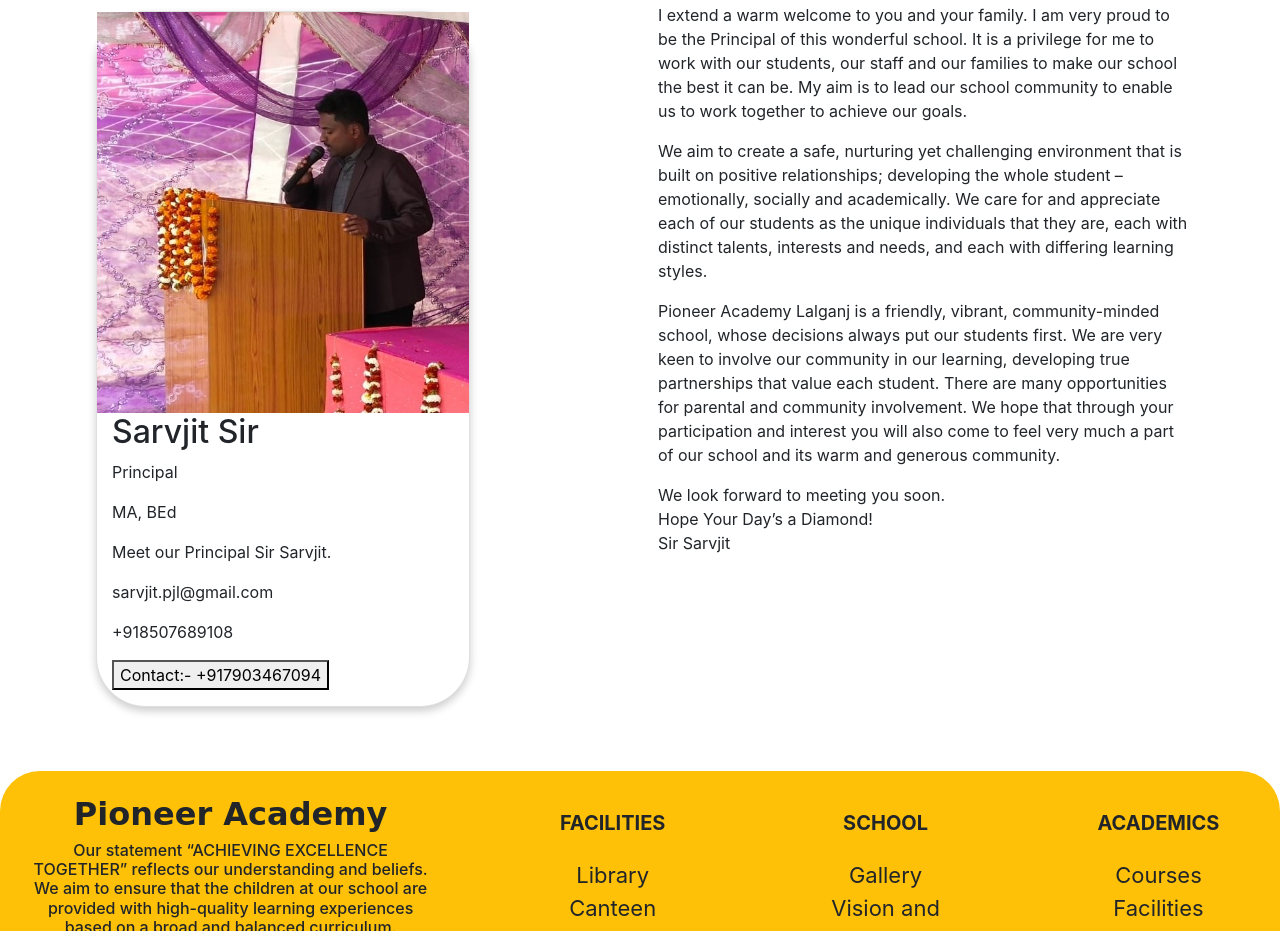
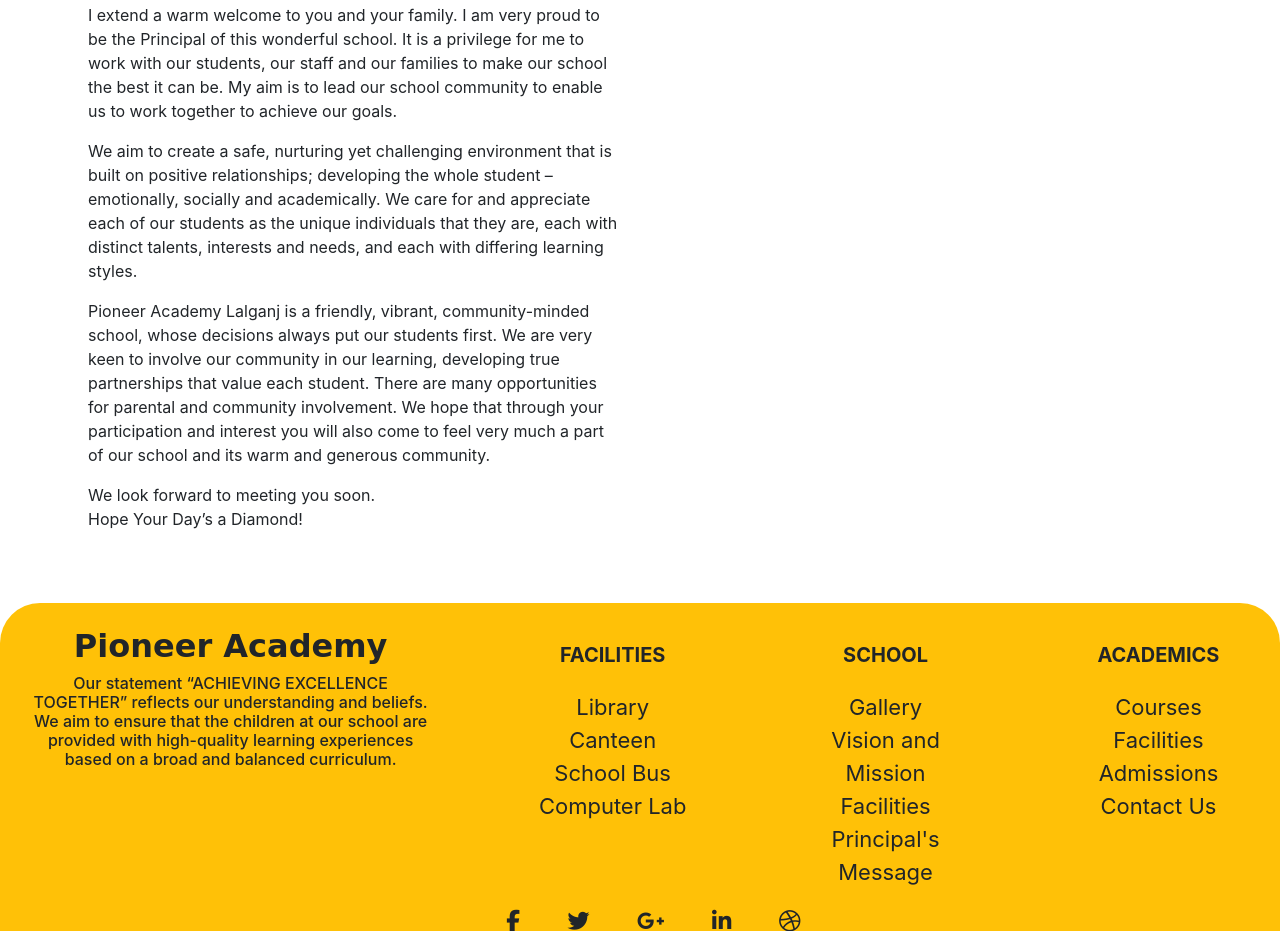
Before and after one commit to ShyamPraveenSingh/School-Website, a plain HTML site: page principal.html in a window 1280 px wide. Shown: the part 616-1547 px from the top of the page. Drawn offline with nearby package versions, Linux system fonts and the light colour scheme.

Commit message:
Refactor principal message layout and content

```diff
--- a/principal.html
+++ b/principal.html
@@ -68,45 +68,38 @@
 		<div class="display-4 mt-5" style="font-family: cursive; font-weight: bold; text-align: center;">Message from the principal's desk</div><br>
 
 
+<!-- the first row -->
 
-		<!-- the first row -->
+<div class="row">
+  <div class="column">
 
-				<div class="row">
-					<div class="column">
-					    <div class="card">
-					      <img src="princi.jpeg" alt="Sir" style="width:100%">
-					      <div class="container">
-					        <h2>Sarvjit Sir</h2>
-					        <p class="title">Principal</p>
-                  <p>MA, BEd</p>
-					        <p>Meet our Principal Sir Sarvjit. </p>
-					        <p>sarvjit.pjl@gmail.com</p>
-                  <p>+918507689108</p>
-					        <p><button class="button">Contact:- +917903467094</button></p>
-					      </div>
-					    </div>
-				    </div>
+    <!-- <div class="vl"> -->
 
-
-				     <!-- Shyam -->
-					  <div class="column">
-					  	<!-- <div class="vl"> -->
-
-					    <p>I extend a warm welcome to you and your family. I am very proud to be the Principal of this wonderful school. It is a privilege for me to work with our students, our staff and our families to make our school the best it can be. My aim is to lead our school community to enable us to work together to achieve our goals.</p>
+    <p>I extend a warm welcome to you and your family. I am very proud to be the Principal of this wonderful school. It
+      is a privilege for me to work with our students, our staff and our families to make our school the best it can be.
+      My aim is to lead our school community to enable us to work together to achieve our goals.</p>
 
 
 
-						<p>We aim to create a safe, nurturing yet challenging environment that is built on positive relationships; developing the whole student – emotionally, socially and academically. We care for and appreciate each of our students as the unique individuals that they are, each with distinct talents, interests and needs, and each with differing learning styles.</p>
+    <p>We aim to create a safe, nurturing yet challenging environment that is built on positive relationships;
+      developing the whole student – emotionally, socially and academically. We care for and appreciate each of our
+      students as the unique individuals that they are, each with distinct talents, interests and needs, and each with
+      differing learning styles.</p>
 
 
 
 
-						<p>Pioneer Academy Lalganj is a friendly, vibrant, community-minded school, whose decisions always put our students first. We are very keen to involve our community in our learning, developing true partnerships that value each student. There are many opportunities for parental and community involvement. We hope that through your participation and interest you will also come to feel very much a part of our school and its warm and generous community.</p>
+    <p>Pioneer Academy Lalganj is a friendly, vibrant, community-minded school, whose decisions always put our students
+      first. We are very keen to involve our community in our learning, developing true partnerships that value each
+      student. There are many opportunities for parental and community involvement. We hope that through your
+      participation and interest you will also come to feel very much a part of our school and its warm and generous
+      community.</p>
 
 
 
-						<p>We look forward to meeting you soon.<br>Hope Your Day’s a Diamond!<br>Sir Sarvjit</p></div>
-					  </div>
+    <p>We look forward to meeting you soon.<br>Hope Your Day’s a Diamond!</p>
+  </div>
+</div>
 
 
 
```
